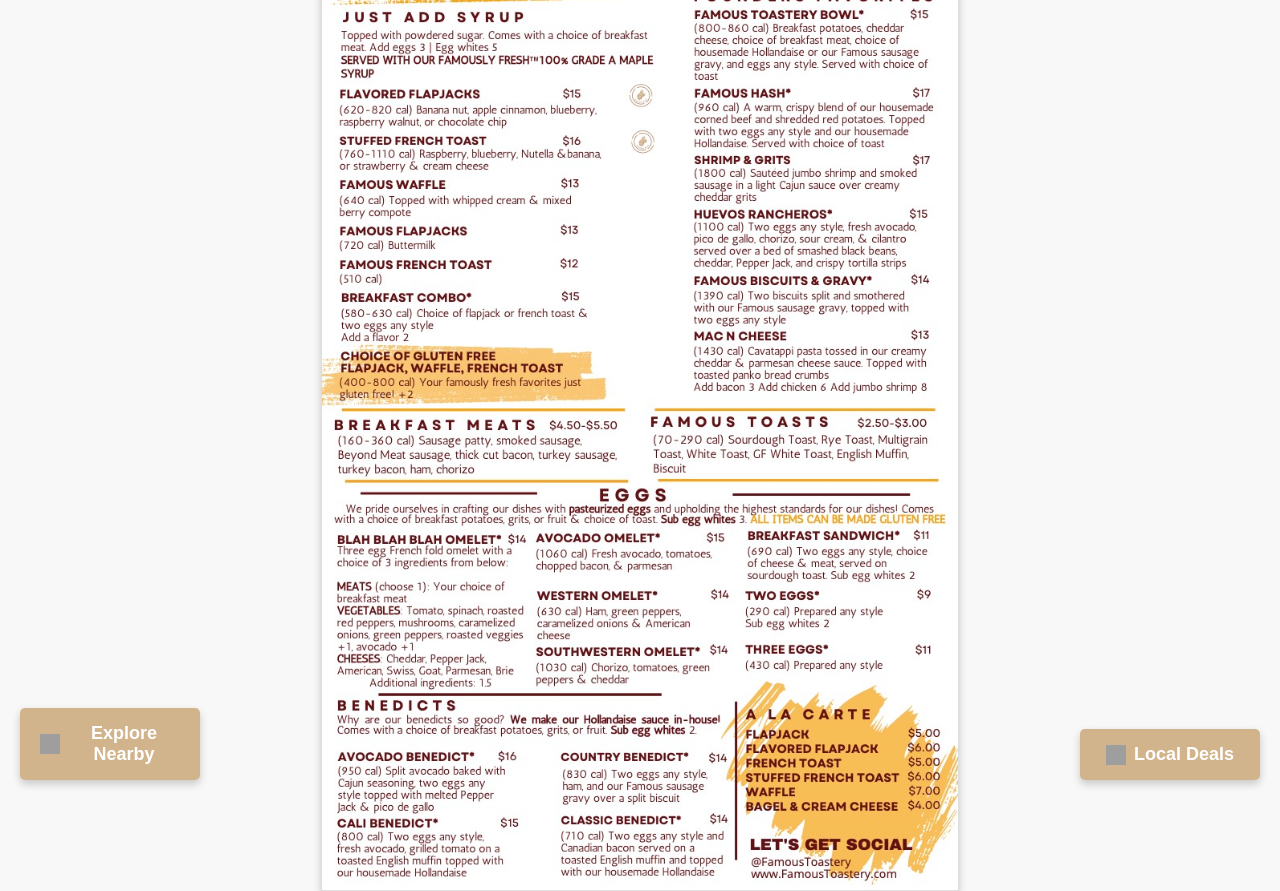
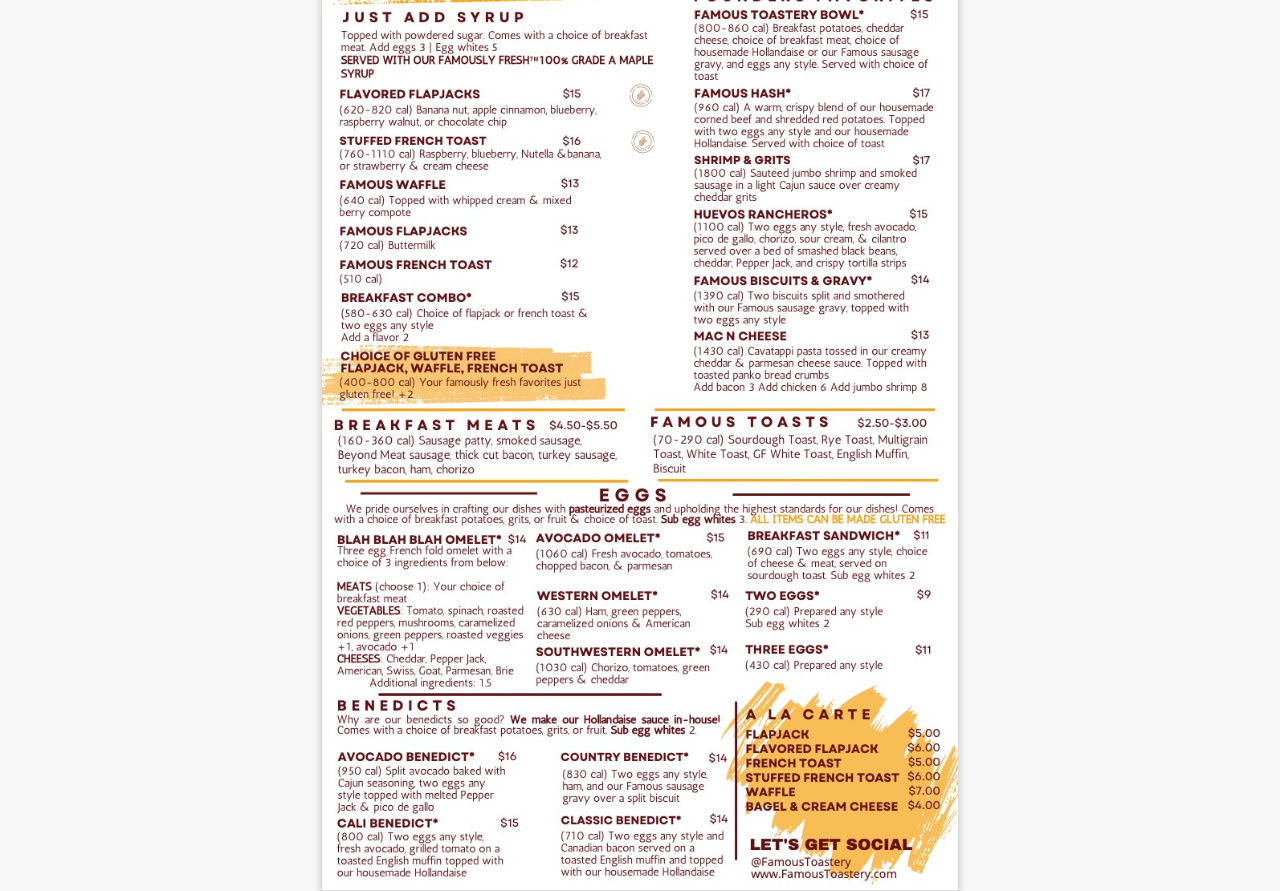
Before and after one commit to jimboslice7/samplemenu, a plain HTML site: page index.html in a window 1280 px wide. Drawn offline with Linux system fonts and the light colour scheme; grey boxes are pictures that could not be loaded.

Commit message:
Update index.html

```diff
--- a/index.html
+++ b/index.html
@@ -101,7 +101,7 @@
             box-shadow: 0 4px 8px rgba(0, 0, 0, 0.2);
         }
         .button {
-            display: none;
+            opacity: 0; /* Initially hide buttons */
             position: fixed;
             display: flex;
             align-items: center;
@@ -116,8 +116,7 @@
             font-size: 18px;
             font-weight: bold;
             z-index: 20;
-            transition: background-color 0.3s ease;
-            width: 180px; /* Set fixed width for buttons */
+            transition: background-color 0.3s ease, opacity 1s ease;
         }
         .button.active {
             background-color: #b08b60;
@@ -189,9 +188,11 @@
                 ad.style.opacity = 0;
             }, 3000);
 
-            // Show the buttons 3 seconds after the ad fully fades out
+            // Show the buttons 3 seconds after the ad fades out
             setTimeout(function() {
+                exploreNearbyButton.style.opacity = 1;
                 exploreNearbyButton.style.display = 'flex';
+                localDealsButton.style.opacity = 1;
                 localDealsButton.style.display = 'flex';
             }, 6000); // 6-second total delay to show buttons after the ad fades out
         }
```
